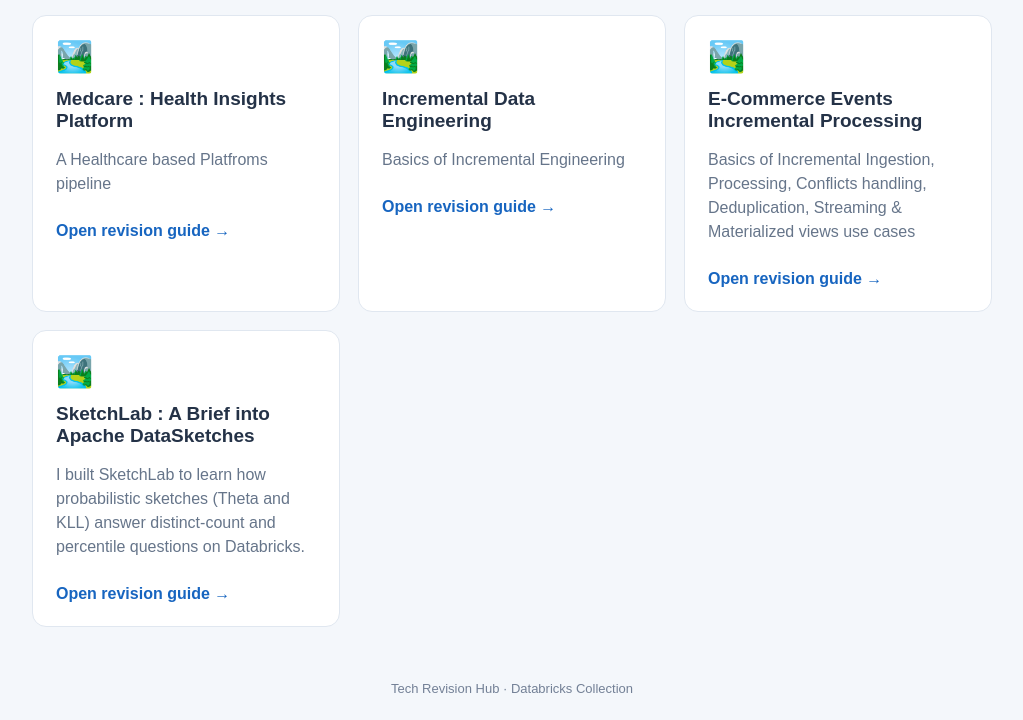
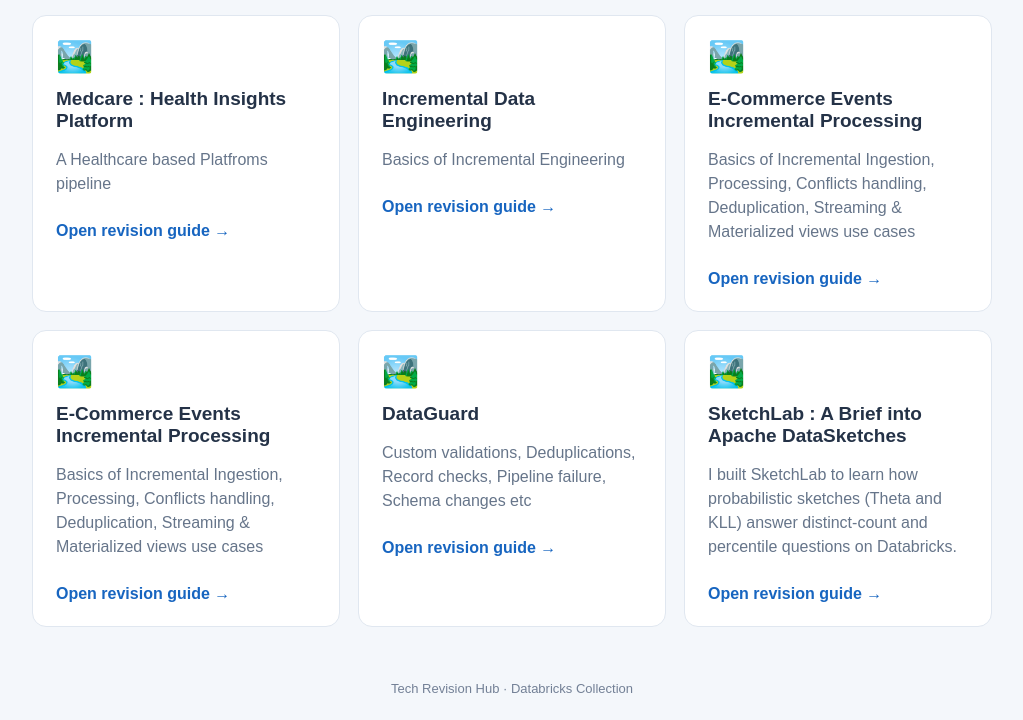
Before and after one commit to Nidhi8595/revision-hub, a plain HTML site: page domains/databricks.html in a window 1280 px wide. Shown: the part 1092-1812 px from the top of the page, without its empty margins (128-1151 px from the left). Drawn offline with Linux system fonts and the light colour scheme.

Commit message:
Add E-Commerce Events and DataGuard sections
Added new sections for E-Commerce Events Incremental Processing and DataGuard with descriptions.

```diff
--- a/domains/databricks.html
+++ b/domains/databricks.html
@@ -190,6 +190,20 @@
         <span class="open">Open revision guide →</span>
       </a>
 
+      <a class="card" href="../guides/ecommerce-event-processing.html">
+        <span class="icon">🏞️</span>
+        <h2>E-Commerce Events Incremental Processing</h2>
+        <p>Basics of Incremental Ingestion, Processing, Conflicts handling, Deduplication, Streaming & Materialized views use cases</p>
+        <span class="open">Open revision guide →</span>
+      </a>
+
+      <a class="card" href="../guides/dataguard_field_guide.html">
+        <span class="icon">🏞️</span>
+        <h2>DataGuard</h2>
+        <p>Custom validations, Deduplications, Record checks, Pipeline failure, Schema changes etc</p>
+        <span class="open">Open revision guide →</span>
+      </a>
+
        <a class="card" href="../guides/sketchlab_guide.html">
         <span class="icon">🏞️</span>
         <h2>SketchLab : A Brief into Apache DataSketches</h2>
```
